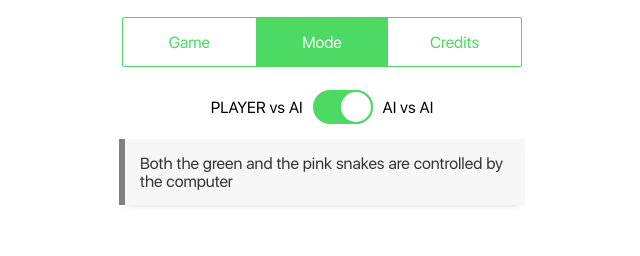
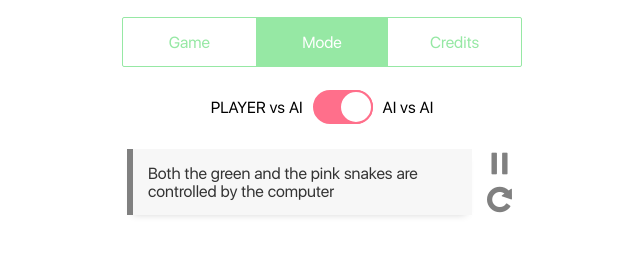
Before and after one commit to mspegagne/WebTronIA, a plain HTML site: page index.html in a window 1280 px wide. Shown: the part 468-724 px from the top of the page, without its empty margins (318-958 px from the left). Drawn offline with Linux system fonts and the light colour scheme.

Commit message:
add play and pause controls

```diff
--- a/gameEngine.js
+++ b/gameEngine.js
@@ -3,26 +3,42 @@ window.onload = function(){
  //////////////////// UI'S FUNCTIONS ////////////////////////
 
 	 var player1 = document.getElementById('player1');
-     var player1Ctx = player1.getContext('2d');
-	 player1Ctx.fillStyle='#96E8A4';
-	 player1Ctx.fillRect(20, 0, 9, 9);
-	 player1Ctx.fillRect(10, 0, 9, 9);
-	 player1Ctx.fillRect(10, 10, 9, 9);
-	 player1Ctx.fillRect(0, 10, 9, 9);
+	 var player2 = document.getElementById('player2');
+	 drawPlayer(player1, '#96E8A4');
+	 drawPlayer(player2, '#FF6F8B');
 
-	 var player2 = document.getElementById('player2');
-     var player2Ctx = player2.getContext('2d');
-	 player2Ctx.fillStyle='#FF6F8B';
-	 player2Ctx.fillRect(20, 0, 9, 9);
-	 player2Ctx.fillRect(10, 0, 9, 9);
-	 player2Ctx.fillRect(10, 10, 9, 9);
-	 player2Ctx.fillRect(0, 10, 9, 9);
+	 /* Draw the players in game tab's content */
+	 function drawPlayer(player, color){
+		var ctx = player.getContext('2d');
+		ctx.fillStyle = color;
+		ctx.fillRect(20, 0, 9, 9);
+		ctx.fillRect(10, 0, 9, 9);
+		ctx.fillRect(10, 10, 9, 9);
+		ctx.fillRect(0, 10, 9, 9);
+	 }
 
 
 	/* Toggle the game mode */
 	document.getElementById('switch').onclick = function(){
 		game.p1.ai = this.checked;
 		displayMsg(this.checked);
+	}
+
+	/* listener on pause button */
+	document.getElementById('pause').onclick = function(){
+		if(tmr) {
+			clearInterval(tmr);
+			tmr = undefined;
+			writeConsole("paused");
+		} else if(!game.gameover) {
+			tmr = setInterval(frame, FRAMEDELAY);
+			writeConsole("playing...");
+		}
+	}
+
+	/* listener on refresh button */
+	document.getElementById('refresh').onclick = function(){
+		init();
 	}
 
 	/* Controls the nav bar content */
@@ -121,7 +137,7 @@ window.onload = function(){
     this.map = []; // Map: 0 = empty, -1 = wall, 1 = player 1, 2 = player 2, 3 = player 1 crashed, 4 = player 2 crashed
     this.w = 0|(canvas.width/10); // width and height constants
     this.h = 0|(canvas.height/10);
-    this.p1 = new Player(1,true,2);
+    this.p1 = new Player(1,document.getElementById('switch').checked,2);
     this.p2 = new Player(2,true,0);
     this.gameover = false;
 
@@ -168,16 +184,16 @@ window.onload = function(){
               ctx.fillStyle='#111';
               break;
             case 1:
-              ctx.fillStyle='#96E8A4'; //'#00f';
+              ctx.fillStyle='#96E8A4';
               break;
             case 2:
-              ctx.fillStyle='#FF6F8B';//'#f00';
+              ctx.fillStyle='#FF6F8B';
               break;
             case 3:
-              ctx.fillStyle='#4CD964';//'#00a';
+              ctx.fillStyle='#4CD964';
               break;
             case 4:
-              ctx.fillStyle='#FF2D55';//'#a00';
+              ctx.fillStyle='#FF2D55';
               break;
           }
           ctx.fillRect(x*10, y*10, 9, 9);
@@ -338,7 +354,7 @@ window.onload = function(){
 		if(tmr) {
           clearInterval(tmr);
           tmr = undefined;
-		      writeConsole("paused");
+		  writeConsole("paused");
         } else {
           if(!game.gameover) {
             tmr = setInterval(frame, FRAMEDELAY);
--- a/index.html
+++ b/index.html
@@ -16,7 +16,7 @@
 	</head>
 
 	<body>
-		<div class="container">
+		<div class="main-container">
 			<h1> TRON GAME </h1>
 
 			<canvas id="canvas" width="400" height="300"></canvas>
@@ -34,8 +34,7 @@
 			</div>
 
 			<!-- Game tab -->
-			<div id="game-content">
-				<div class="container">
+			<div id="game-content" class="container">
 				<div class="alert-box item">
 					<p>Tron is a two-player game where each player controls a snake trapped inside a maze.
 					When a player moves his snake, its size grows.
@@ -49,11 +48,9 @@
 					<p class="item">Player 2</p>
 				</div>
 			</div>
-			</div>
 
 			<!-- Mode tab -->
-			<div id="mode-content">
-				<div class="container">
+			<div id="mode-content" class="container">
 				<div class="flex-content item">
 					<label class="item">PLAYER vs AI</label>
 					<div class="onoffswitch item">
@@ -63,20 +60,21 @@
 					<label class="item">AI vs AI</label>
 				</div>
 
+
+				<div class="flex-content">
 					<div class="alert-box item">
 						<p id="player-vs-ai">Use the arrow keys to move the green player</p>
 						<p id="ai-vs-ai">Both the green and the pink snakes are controlled by the computer</p>
 					</div>
-
-					<!--div class="item">
-						<i class="fi-pause"></i>
-						<i class="fi-refresh"></i>
-					</div-->
+					<div class="center">
+						<div><i id="pause" class="fi-pause tip" title="PAUSE"></i></div>
+						<div><i id="refresh" class="fi-refresh tip" title="REFRESH"></i></div>
+					</div>
 				</div>
 			</div>
 
 			<!-- Credits tab -->
-			<div id="credits-content">
+			<div id="credits-content" class="container">
 				<div class="alert-box item">
 					<p>Game designed by Mathieu Spegagne and Delphine Millet. <br/>
 					This is an assignment for the AI course at INSA Rennes (France)</p>
--- a/style.css
+++ b/style.css
@@ -24,10 +24,21 @@ a:hover {
   text-decoration: underline;
 }
 
+.center{
+  text-align: center;
+}
+
+.main-container{
+	display: flex;
+	flex-direction: column;
+	align-items: center;
+}
+
 .container{
 	display: flex;
 	flex-direction: column;
 	align-items: center;
+	width: 400px;
 }
 
 .flex-content {
@@ -66,7 +77,7 @@ a:hover {
 	position: relative;
 	display: inline-block;
 	width: 400px;
-	color: #4CD964;
+	color: #96E8A4;
 	border: 1px solid currentColor;
 	font-style: normal;
 	font-weight: normal;
@@ -258,8 +269,8 @@ cursor: not-allowed;
 .onoffswitch-label {
     display: block; overflow: hidden; cursor: pointer;
     height: 30px; padding: 0; line-height: 30px;
-    border: 2px solid #FF6F8B; border-radius: 30px;
-    background-color: #FF6F8B;
+    border: 2px solid #96E8A4; border-radius: 30px;
+    background-color: #96E8A4;
     transition: background-color 0.3s ease-in;
 }
 .onoffswitch-label:before {
@@ -268,7 +279,7 @@ cursor: not-allowed;
     background: #FFFFFF;
     position: absolute; top: 0; bottom: 0;
     right: 28px;
-    border: 2px solid #FF6F8B; border-radius: 30px;
+    border: 2px solid #96E8A4; border-radius: 30px;
     transition: all 0.3s ease-in 0s;
 }
 .onoffswitch-checkbox:checked + .onoffswitch-label:before{
@@ -276,10 +287,10 @@ cursor: not-allowed;
 }
 
 .onoffswitch-checkbox:checked + .onoffswitch-label {
-    background-color: #4CD964;
+    background-color: #FF6F8B;
 }
 .onoffswitch-checkbox:checked + .onoffswitch-label, .onoffswitch-checkbox:checked + .onoffswitch-label:before {
-   border-color: #4CD964;
+   border-color: #FF6F8B;
 }
 .onoffswitch-checkbox:checked + .onoffswitch-label:before {
     right: 0px;
@@ -289,7 +300,7 @@ cursor: not-allowed;
 .alert-box {
 	background: #f7f7f7;
 	color: #333;
-	width: 400px;
+	/*width: 400px;*/
 	border: none;
 	border-left: 6px solid grey;
 	box-shadow: 0 5px 8px -6px rgba(0, 0, 0, 0.2);
@@ -303,16 +314,18 @@ cursor: not-allowed;
 .fi-pause:before,
 .fi-refresh:before {
   font-family: "foundation-icons";
-  font-size: 60px;
+  font-size: 36px;
   font-style: normal;
   font-weight: normal;
   font-variant: normal;
   text-transform: none;
+  color: grey;
   line-height: 1;
   -webkit-font-smoothing: antialiased;
   display: inline-block;
   text-decoration: inherit;
   cursor: pointer;
+  margin: 0 10px;
 }
 
 .fi-refresh:before {
```
Lines whose indentation alone changed are shown as unchanged.
